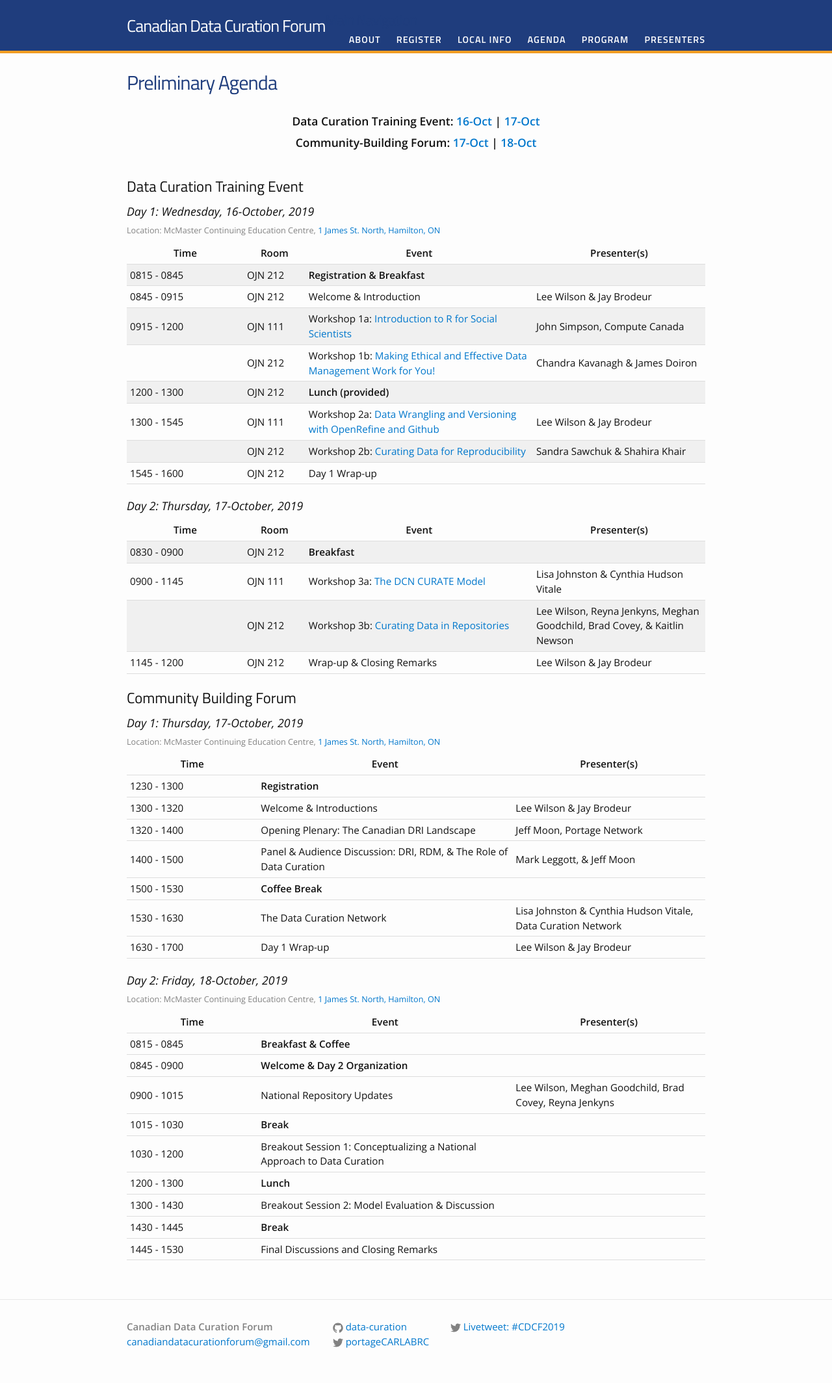
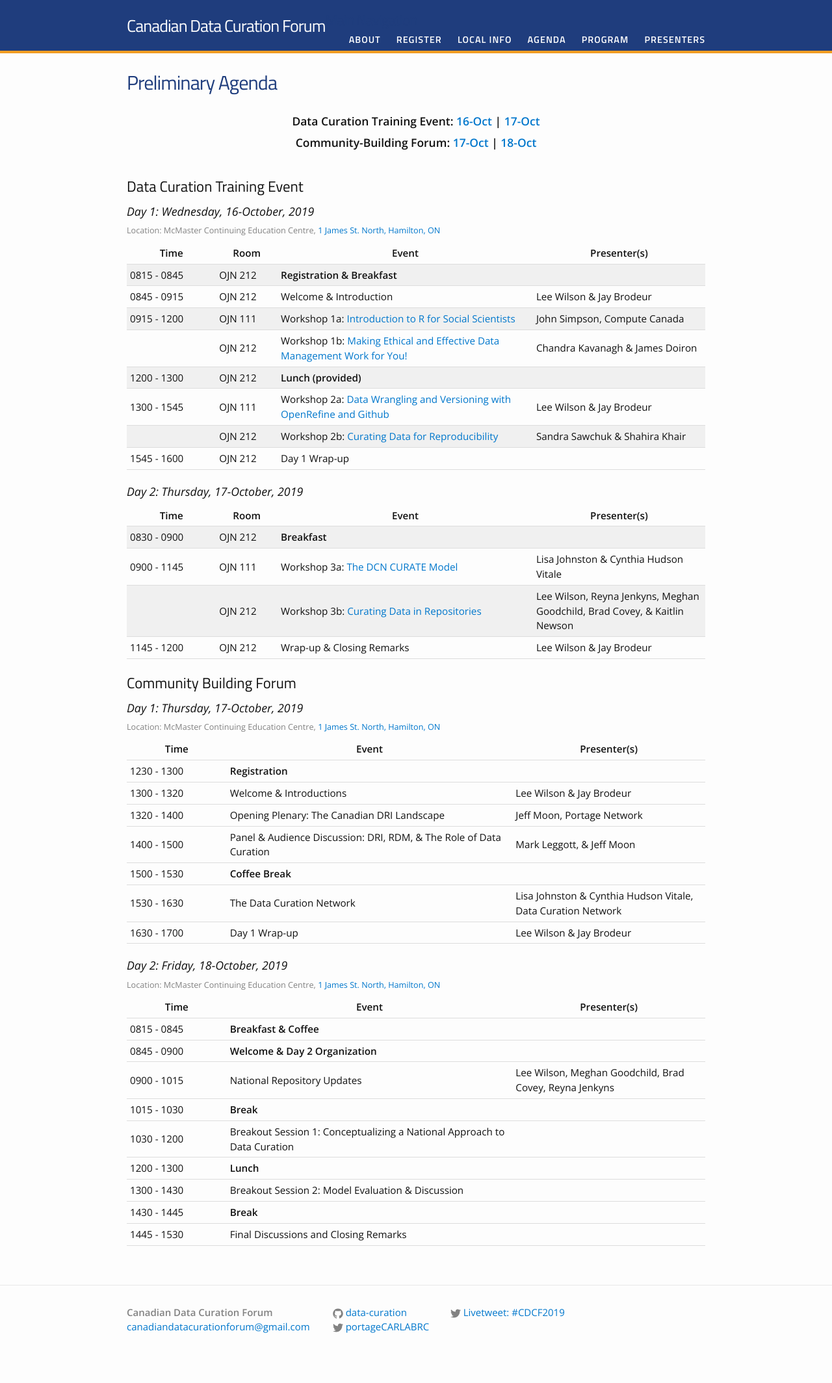
Before and after one commit to data-curation/data-curation.github.io, a Jekyll site: the page built from agenda.md, in a window 1280 px wide. Shown: the whole page at 65% size. Built offline with Jekyll 4.4.1, drawn with Linux system fonts in a browser that asks for light colours; after the commit the page ends 2105 px from its top, so only the background shows below that.

Commit message:
Update _base.scss

```diff
--- a/_sass/_base.scss
+++ b/_sass/_base.scss
@@ -99,7 +99,7 @@ th{
 }
 
 .time {
-  width: 20%;
+  width: 15%;
   text-align: center;
 }
 
@@ -109,7 +109,7 @@ th{
 }
 
 .session {
-  width: 40%;
+  width: 45%;
 }
 
 .name {
```
